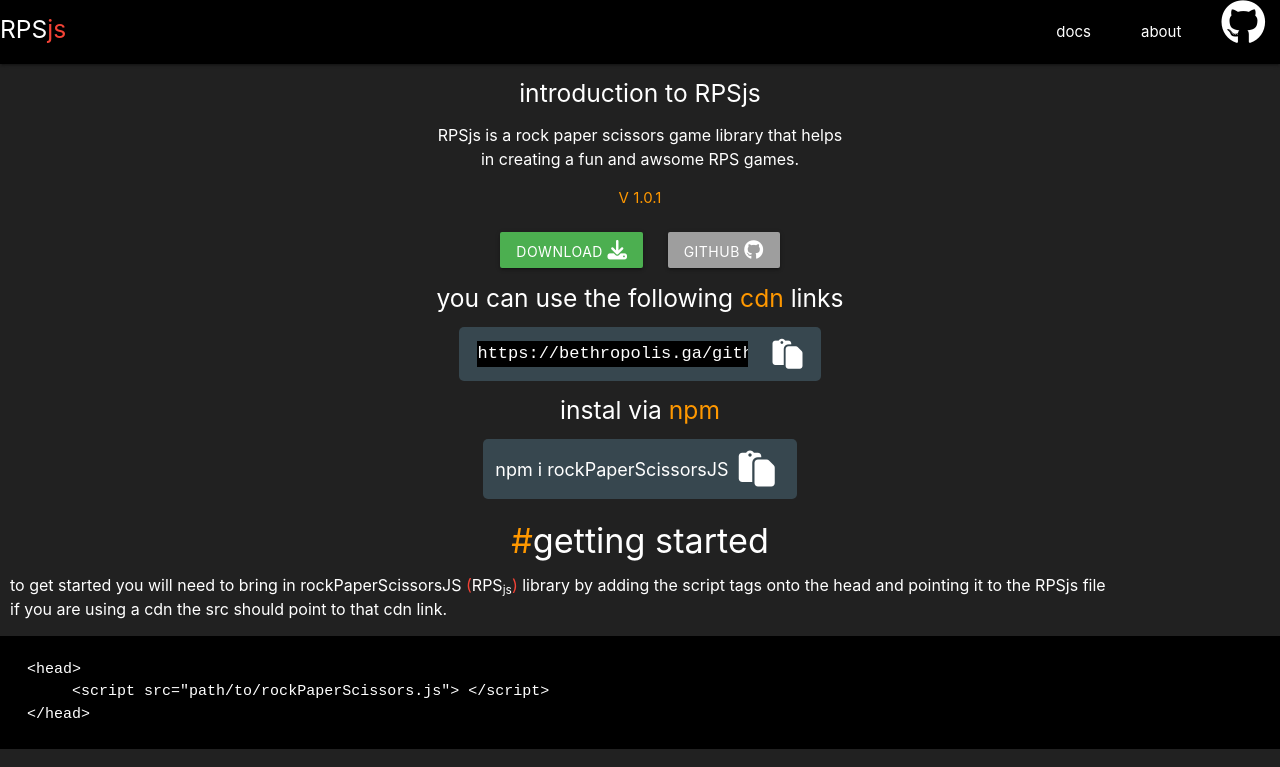
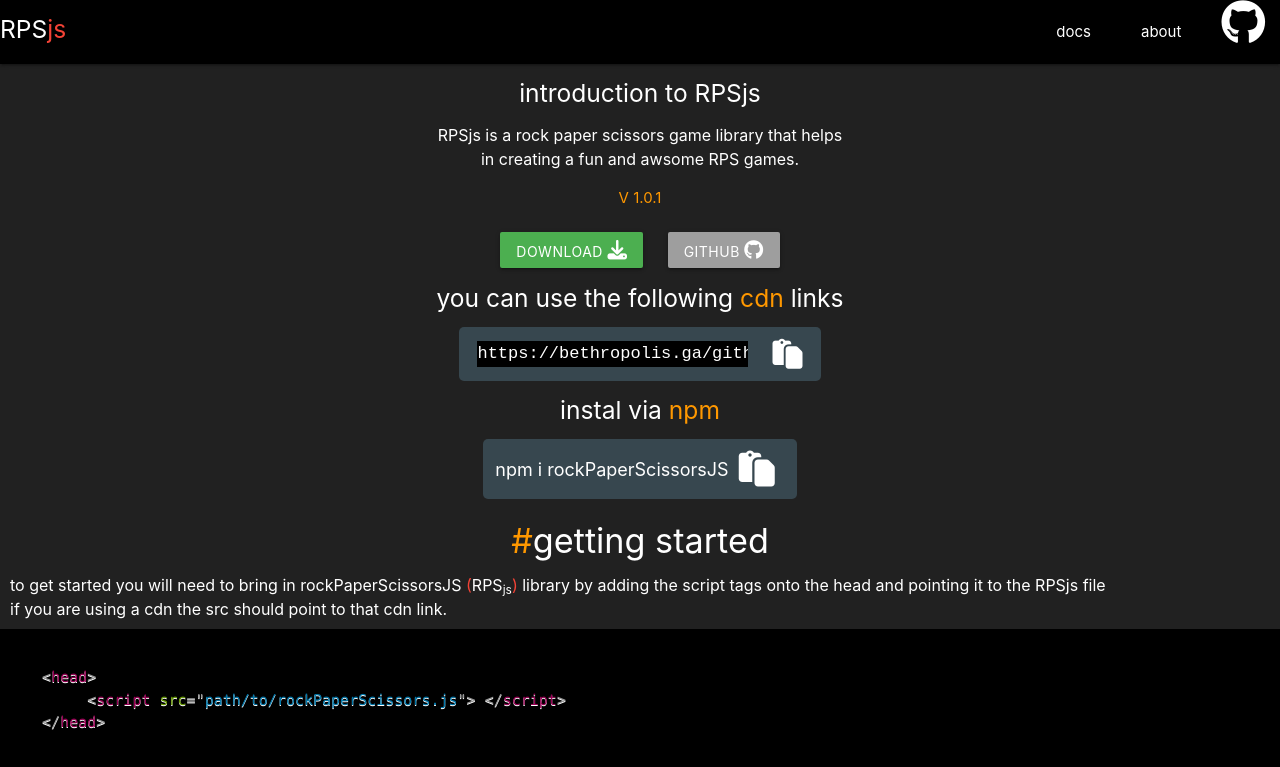
Before and after one commit to bethropolis/rockPaperScissorsjs, a plain HTML site: page index.html in a window 1280 px wide. Shown: the top 767 px of the page. Drawn offline with nearby package versions, Linux system fonts and the light colour scheme.

Commit message:
Update index.html

```diff
--- a/index.html
+++ b/index.html
@@ -7,6 +7,7 @@
     <link rel="stylesheet" href="./lib/font-awesome/font-awesome.min.css" />
     <link rel="stylesheet" href="https://cdnjs.cloudflare.com/ajax/libs/materialize/1.0.0/css/materialize.min.css">
     <link rel="stylesheet" href="./css/style.css">
+    <link rel="stylesheet" href="https://cdnjs.cloudflare.com/ajax/libs/prism/1.4.1/themes/prism.min.css">
     <script src="https://cdn.jsdelivr.net/npm/prismjs@1.22.0/prism.min.js"></script>
     <script src="https://code.jquery.com/jquery-3.5.1.min.js" integrity="sha256-9/aliU8dGd2tb6OSsuzixeV4y/faTqgFtohetphbbj0=" crossorigin="anonymous"></script>
     <script src="https://cdn.jsdelivr.net/npm/vue@2.6.12"></script>
```
